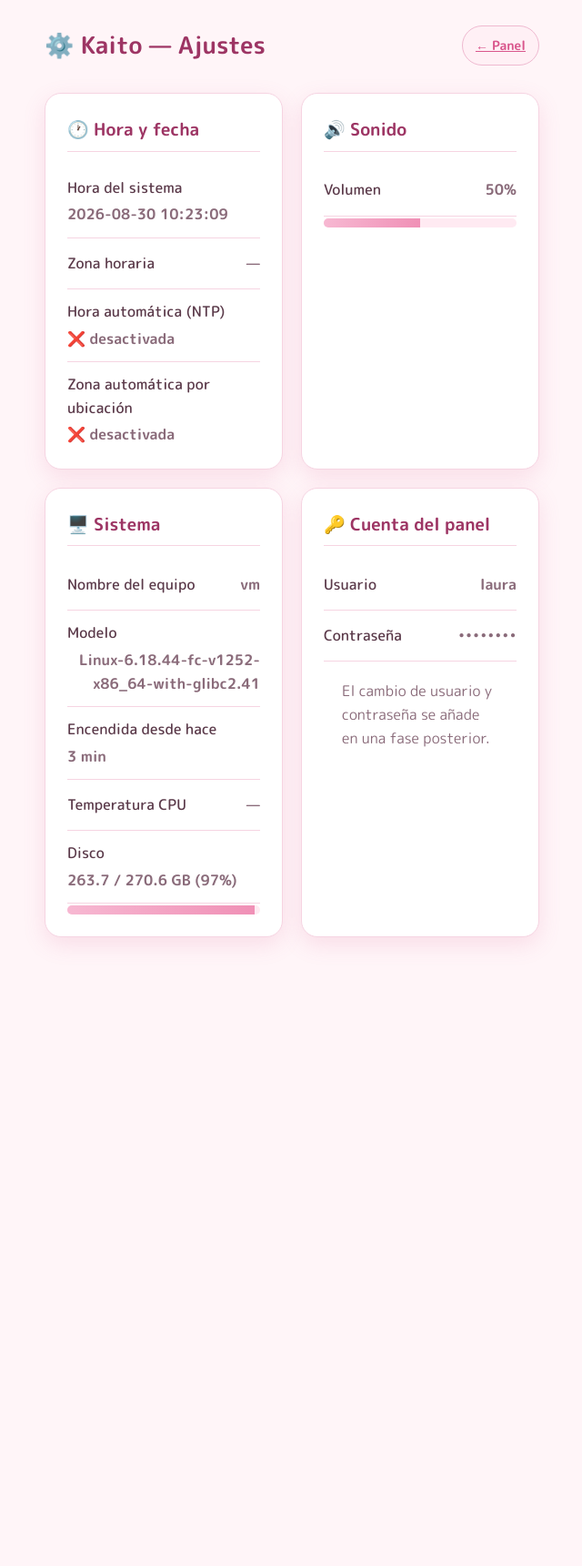
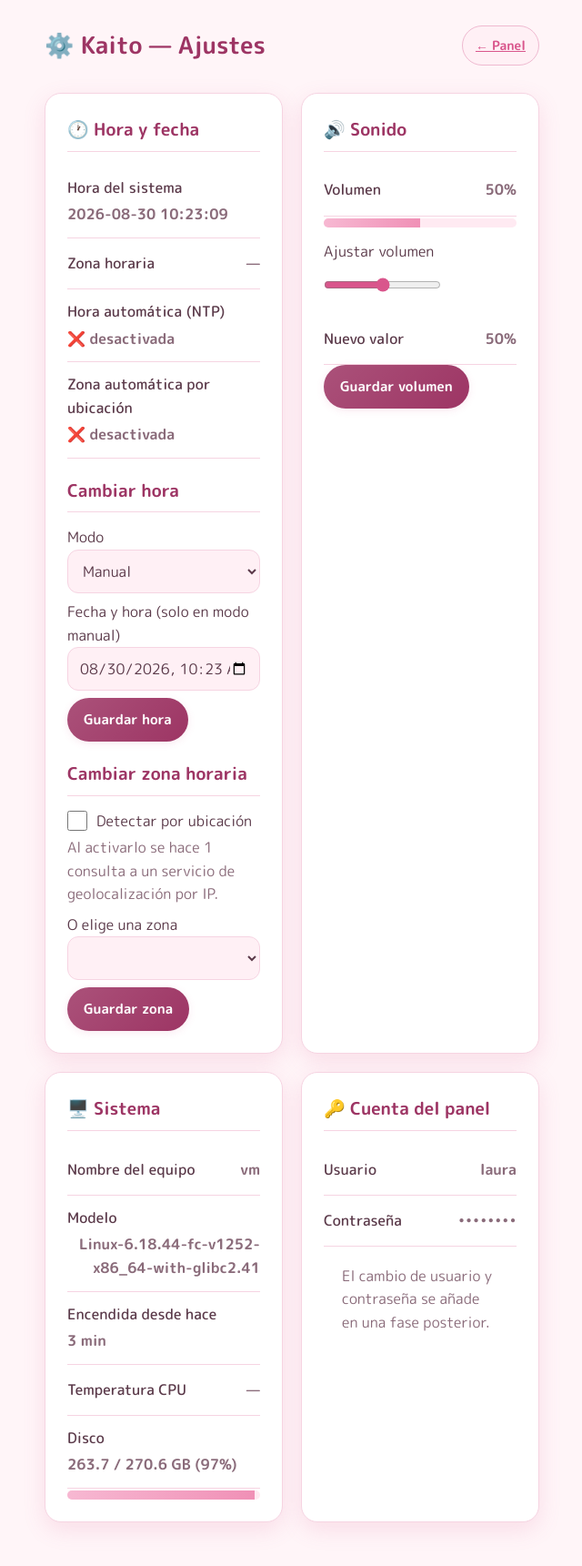
Before and after one commit to jonyys/kaitosan, a Flask app: page /admin/ajustes in a window 1280 px wide. Shown: the whole page at 91% size, without its empty margins (319-959 px from the left). Before the commit the page ends 1038 px from the top, so only its background shows below. Run offline with Flask 3, Linux system fonts and the light colour scheme; the visitor is signed in with stand-in values (Sample User, id 1); data comes from the database, SQL or seed files in the repository; lists and menus that the app fills with data are empty; parts of the project's set-up code (start-up, migrations or seed data) failed here and were passed over.

Commit message:
escrituras estaticas de ajustes: hora, zona, volumen, brillo (fase 6)
- system_settings.py: funciones de escritura con modo simulado
  (hora_set_ntp, hora_set_manual, zona_listar, zona_set, zona_auto,
  volumen_set, brillo_set); validan la entrada y devuelven {ok, error}
- app.py: rutas POST form + flash + redirect (/admin/ajustes/hora, /zona,
  /volumen, /brillo) y helper _flash_resultado; ajustes() pasa zonas=
- parciales _hora/_sonido/_pantalla: formularios (select modo/zona,
  datetime-local, sliders de volumen y brillo)

Co-Authored-By: Claude Sonnet 5 <noreply@anthropic.com>
Claude-Session: https://claude.ai/code/session_01SdpTGucs1cdvsNmQ3YZ6kb

```diff
--- a/app.py
+++ b/app.py
@@ -424,17 +424,71 @@ def admin():
 @app.route("/admin/ajustes")
 @login_requerido
 def ajustes():
-    # Fase 5: página + ruta GET. Solo lecturas de la capa de sistema (Fase 3);
-    # en el portátil salen los datos simulados. Escrituras y WiFi/BT/modelos/
-    # mantenimiento llegan en fases posteriores (§9).
+    # Fase 5: página + ruta GET (lecturas de la capa de sistema, Fase 3).
+    # Fase 6: escrituras estáticas (hora, zona, volumen, brillo) -> rutas POST
+    # más abajo. En el portátil todo son datos simulados y no se toca el sistema.
     return render_template(
         "ajustes.html",
         hora=system_settings.hora_estado(),
+        zonas=system_settings.zona_listar(),
         volumen=system_settings.volumen_get(),
         brillo=system_settings.brillo_get(),
         sistema=system_settings.sistema_info(),
         admin_user=settings_get("admin_user"),
     )
+
+
+def _flash_resultado(resultado, ok_msg):
+    """Traduce el `dict` de `system_settings` a un `flash()` (§7.2, bloque estático)."""
+    if resultado.get("ok"):
+        flash("✅ " + ok_msg, "success")
+    else:
+        flash("❌ " + resultado.get("error", "no se pudo completar la acción"), "error")
+
+
+@app.route("/admin/ajustes/hora", methods=["POST"])
+@login_requerido
+def ajustes_hora():
+    if request.form.get("modo") == "manual":
+        system_settings.hora_set_ntp(False)
+        fecha = request.form.get("datetime", "").strip()
+        if fecha:
+            _flash_resultado(system_settings.hora_set_manual(fecha), "Hora actualizada")
+        else:
+            flash("✅ Hora automática (NTP) desactivada", "success")
+    else:
+        _flash_resultado(system_settings.hora_set_ntp(True),
+                         "Hora automática (NTP) activada")
+    return redirect(url_for("ajustes"))
+
+
+@app.route("/admin/ajustes/zona", methods=["POST"])
+@login_requerido
+def ajustes_zona():
+    if request.form.get("auto"):
+        _flash_resultado(system_settings.zona_auto(True),
+                         "Zona horaria automática activada")
+    else:
+        system_settings.zona_auto(False)
+        _flash_resultado(system_settings.zona_set(request.form.get("tz", "")),
+                         "Zona horaria fijada")
+    return redirect(url_for("ajustes"))
+
+
+@app.route("/admin/ajustes/volumen", methods=["POST"])
+@login_requerido
+def ajustes_volumen():
+    _flash_resultado(system_settings.volumen_set(request.form.get("volumen", "")),
+                     "Volumen actualizado")
+    return redirect(url_for("ajustes"))
+
+
+@app.route("/admin/ajustes/brillo", methods=["POST"])
+@login_requerido
+def ajustes_brillo():
+    _flash_resultado(system_settings.brillo_set(request.form.get("brillo", "")),
+                     "Brillo actualizado")
+    return redirect(url_for("ajustes"))
 
 @app.route("/admin/perfil/añadir", methods=["POST"])
 @login_requerido
--- a/templates/partials/ajustes/_hora.html
+++ b/templates/partials/ajustes/_hora.html
@@ -16,4 +16,35 @@
         <span class="et">Zona automática por ubicación</span>
         <span class="val">{{ '✅ activada' if hora.tz_auto else '❌ desactivada' }}</span>
     </div>
+
+    <h2 style="margin-top:20px">Cambiar hora</h2>
+    <form method="POST" action="/admin/ajustes/hora">
+        <label class="et" for="hora-modo">Modo</label>
+        <select id="hora-modo" name="modo">
+            <option value="ntp" {{ 'selected' if hora.ntp }}>Automática (NTP)</option>
+            <option value="manual" {{ 'selected' if not hora.ntp }}>Manual</option>
+        </select>
+        <label class="et" for="hora-dt">Fecha y hora (solo en modo manual)</label>
+        <input type="datetime-local" id="hora-dt" name="datetime"
+               value="{{ (hora.hora or '')[:16] }}">
+        <button class="btn btn-green">Guardar hora</button>
+    </form>
+
+    <h2 style="margin-top:20px">Cambiar zona horaria</h2>
+    <form method="POST" action="/admin/ajustes/zona">
+        <label class="et" style="display:flex; align-items:center; gap:10px;">
+            <input type="checkbox" name="auto" value="1" {{ 'checked' if hora.tz_auto }}>
+            Detectar por ubicación
+        </label>
+        <p class="empty" style="text-align:left; font-style:normal; padding:4px 0 8px">
+            Al activarlo se hace 1 consulta a un servicio de geolocalización por IP.
+        </p>
+        <label class="et" for="zona-tz">O elige una zona</label>
+        <select id="zona-tz" name="tz">
+            {% for z in zonas %}
+            <option value="{{ z }}" {{ 'selected' if z == hora.zona }}>{{ z }}</option>
+            {% endfor %}
+        </select>
+        <button class="btn btn-green">Guardar zona</button>
+    </form>
 </div>
--- a/templates/partials/ajustes/_pantalla.html
+++ b/templates/partials/ajustes/_pantalla.html
@@ -8,5 +8,17 @@
         <span class="val">{{ pct }}%</span>
     </div>
     <div class="medidor"><span style="width: {{ pct }}%"></span></div>
+
+    <form method="POST" action="/admin/ajustes/brillo" style="margin-top:14px">
+        <label class="et" for="bri">Ajustar brillo</label>
+        <input type="range" id="bri" name="brillo" min="10" max="100" step="5"
+               value="{{ pct }}"
+               oninput="document.getElementById('bri-val').textContent = this.value + '%'">
+        <div class="fila">
+            <span class="et">Nuevo valor</span>
+            <span class="val" id="bri-val">{{ pct }}%</span>
+        </div>
+        <button class="btn btn-green">Guardar brillo</button>
+    </form>
 </div>
 {% endif %}
--- a/templates/partials/ajustes/_sonido.html
+++ b/templates/partials/ajustes/_sonido.html
@@ -5,4 +5,16 @@
         <span class="val">{{ volumen }}%</span>
     </div>
     <div class="medidor"><span style="width: {{ volumen }}%"></span></div>
+
+    <form method="POST" action="/admin/ajustes/volumen" style="margin-top:14px">
+        <label class="et" for="vol">Ajustar volumen</label>
+        <input type="range" id="vol" name="volumen" min="0" max="100" step="5"
+               value="{{ volumen }}"
+               oninput="document.getElementById('vol-val').textContent = this.value + '%'">
+        <div class="fila">
+            <span class="et">Nuevo valor</span>
+            <span class="val" id="vol-val">{{ volumen }}%</span>
+        </div>
+        <button class="btn btn-green">Guardar volumen</button>
+    </form>
 </div>
```
Also changed, not shown: core/system_settings.py (+149 -3 lines).
